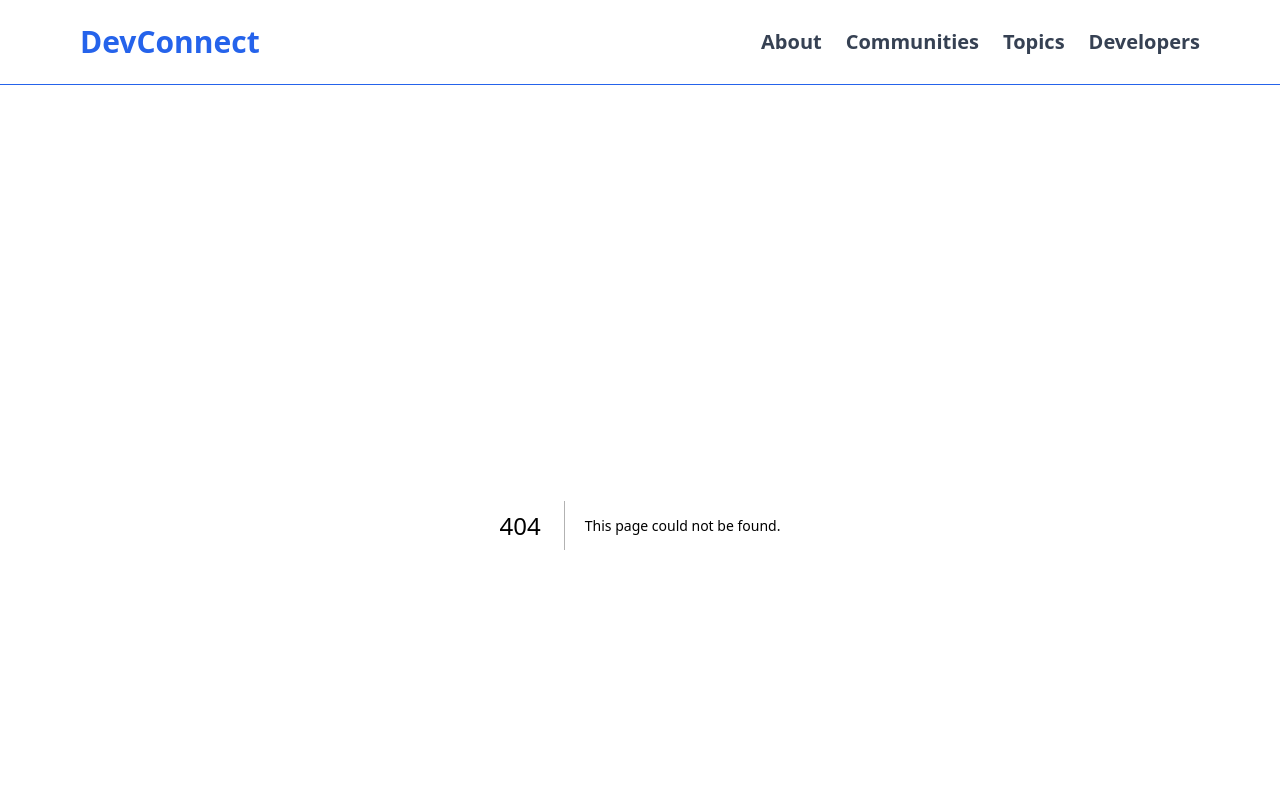
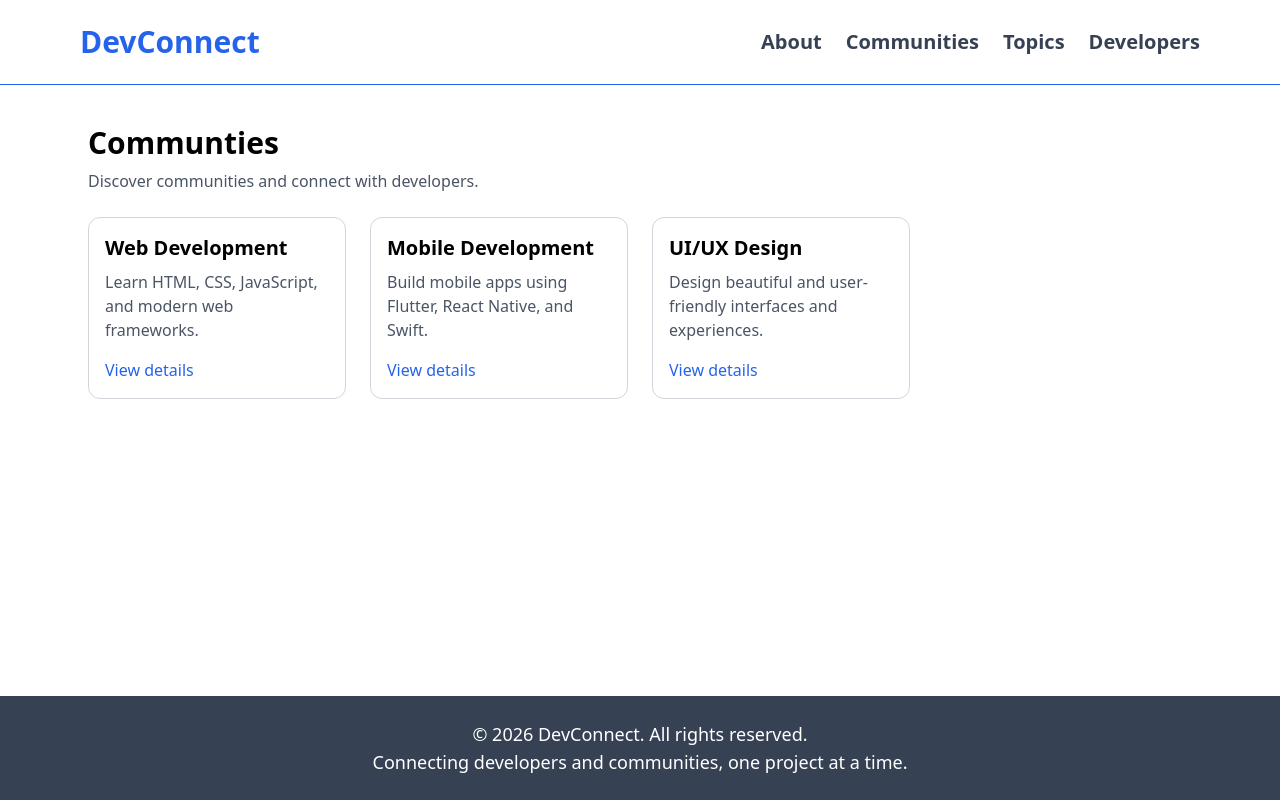
Before and after one commit to omarGhoche710/My-Second-Application-In-Nextjs, a Next.js app: page /communities in a window 1280 px wide. Before the commit this address had no page. Shown: the top 800 px of the page. Built offline with nearby package versions, Linux system fonts and the light colour scheme.

Commit message:
Implement communities list, dynamic community details, and custom 404 page

```diff
--- /dev/null
+++ b/app/(public)/communities/[slug]/page.tsx
@@ -0,0 +1,43 @@
+import React from "react";
+import { communities } from "@/data/communities";
+import Link from "next/link";
+
+const page = async ({ params }: { params: Promise<{ slug: string }> }) => {
+  const { slug } = await params;
+  const community = communities.find((c) => c.slug === slug);
+
+  if (!community) {
+    return (
+      <section>
+        <h1 className="text-3xl font-bold">Community not found</h1>
+      </section>
+    );
+  }
+
+  return (
+    <section className="space-y-6">
+      <div className="space-y-2">
+        <h1 className="text-3xl font-bold">{community.name}</h1>
+        <p className="text-gray-600">{community.description}</p>
+        <p className="text-gray-900">Members: {community.members}</p>
+      </div>
+
+      <div>
+        <button className="inline-block text-white bg-(--main-color) px-4 py-2 rounded-lg hover:bg-(--secondary-color) transform hover:scale-110 transition duration-300 cursor-pointer">
+          Join
+        </button>
+      </div>
+
+      <div>
+        <Link
+          href={"/communities"}
+          className="text-(--main-color) hover:underline"
+        >
+          ← Back to Communities
+        </Link>
+      </div>
+    </section>
+  );
+};
+
+export default page;
--- /dev/null
+++ b/app/(public)/communities/page.tsx
@@ -0,0 +1,29 @@
+import React from "react";
+import { communities } from "@/data/communities";
+import CommunityCard from "@/components/CommunityCard";
+
+const page = () => {
+  return (
+    <section className="space-y-6">
+      <div className="space-y-2">
+        <h1 className="text-3xl font-bold">Communties</h1>
+        <p className="text-gray-600">
+          Discover communities and connect with developers.
+        </p>
+      </div>
+
+      <div className="grid grid-cols-1 sm:grid-cols-2 lg:grid-cols-3 xl:grid-cols-4 gap-6">
+        {communities.map((c) => (
+          <CommunityCard
+            key={c.id}
+            name={c.name}
+            description={c.description}
+            slug={c.slug}
+          />
+        ))}
+      </div>
+    </section>
+  );
+};
+
+export default page;
--- /dev/null
+++ b/app/not-found.tsx
@@ -0,0 +1,34 @@
+import Link from "next/link";
+import React from "react";
+
+const notFound = () => {
+  return (
+    <section className="min-h-[60vh] flex flex-col gap-4 justify-center items-center">
+      <h1 className="text-4xl font-bold">404 - Page not found</h1>
+
+      <p className="text-gray-600">
+        The page you are looking for does not exist.
+      </p>
+
+      <Link
+        href="/"
+        className="
+          inline-block
+          bg-(--main-color)
+          text-white
+          px-4
+          py-2
+          rounded-lg
+          hover:bg-(--secondary-color)
+          transition
+          transform
+          hover:scale-110
+        "
+      >
+        Go to home
+      </Link>
+    </section>
+  );
+};
+
+export default notFound;
--- /dev/null
+++ b/components/CommunityCard.tsx
@@ -0,0 +1,30 @@
+import Link from "next/link";
+import React from "react";
+
+type CommunityCardProps = {
+  name: string;
+  description: string;
+  slug: string;
+};
+
+const CommunityCard = ({ name, description, slug }: CommunityCardProps) => {
+  return (
+    <div className="border border-gray-300 p-4 rounded-xl space-y-4">
+      <div className="space-y-2">
+        <h3 className="text-xl font-bold">{name}</h3>
+        <p className="text-gray-600">{description}</p>
+      </div>
+
+      <div>
+        <Link
+          href={`/communities/${slug}`}
+          className="text-(--main-color) hover:underline"
+        >
+          View details
+        </Link>
+      </div>
+    </div>
+  );
+};
+
+export default CommunityCard;
--- a/components/Footer.tsx
+++ b/components/Footer.tsx
@@ -5,7 +5,8 @@ const Footer = () => {
     <footer className="bg-gray-700">
       <div className="max-w-6xl mx-auto py-6 px-4 flex justify-center items-center">
         <p className="text-white text-lg text-center">
-          &copy; {new Date().getFullYear()} DevConnect. All rights reserved.
+          &copy; {new Date().getFullYear()} <span>DevConnect</span>. All rights
+          reserved.
           <br />
           Connecting developers and communities, one project at a time.
         </p>
--- /dev/null
+++ b/data/communities.ts
@@ -0,0 +1,32 @@
+export type Community = {
+  id: number;
+  name: string;
+  slug: string;
+  description: string;
+  members: number;
+};
+
+export const communities: Community[] = [
+  {
+    id: 1,
+    name: "Web Development",
+    slug: "web-development",
+    description: "Learn HTML, CSS, JavaScript, and modern web frameworks.",
+    members: 1200,
+  },
+  {
+    id: 2,
+    name: "Mobile Development",
+    slug: "mobile-development",
+    description: "Build mobile apps using Flutter, React Native, and Swift.",
+    members: 850,
+  },
+  {
+    id: 3,
+    name: "UI/UX Design",
+    slug: "ui-ux",
+    description:
+      "Design beautiful and user-friendly interfaces and experiences.",
+    members: 640,
+  },
+];
--- /dev/null
+++ b/data/developers.ts
@@ -0,0 +1,27 @@
+export type Developer = {
+  id: number;
+  username: string;
+  role: string;
+  bio: string;
+};
+
+export const developers: Developer[] = [
+  {
+    id: 1,
+    username: "omar",
+    role: "Frontend Developer",
+    bio: "Passionate about React and building modern UI.",
+  },
+  {
+    id: 2,
+    username: "ahmad",
+    role: "Backend Developer",
+    bio: "Specialized in Node.js and database design.",
+  },
+  {
+    id: 3,
+    username: "sara",
+    role: "UI Designer",
+    bio: "Loves creating clean and simple user interfaces.",
+  },
+];
--- /dev/null
+++ b/data/posts.ts
@@ -0,0 +1,27 @@
+export type Post = {
+  id: number;
+  title: string;
+  content: string;
+  username: string;
+};
+
+export const posts: Post[] = [
+  {
+    id: 1,
+    title: "How to Learn React",
+    content: "Start with components, props, and state.",
+    username: "omar",
+  },
+  {
+    id: 2,
+    title: "Node.js Tips",
+    content: "Use middleware to organize your code.",
+    username: "ahmad",
+  },
+  {
+    id: 3,
+    title: "UI Design Basics",
+    content: "Focus on spacing, typography, and colors.",
+    username: "sara",
+  },
+];
```
